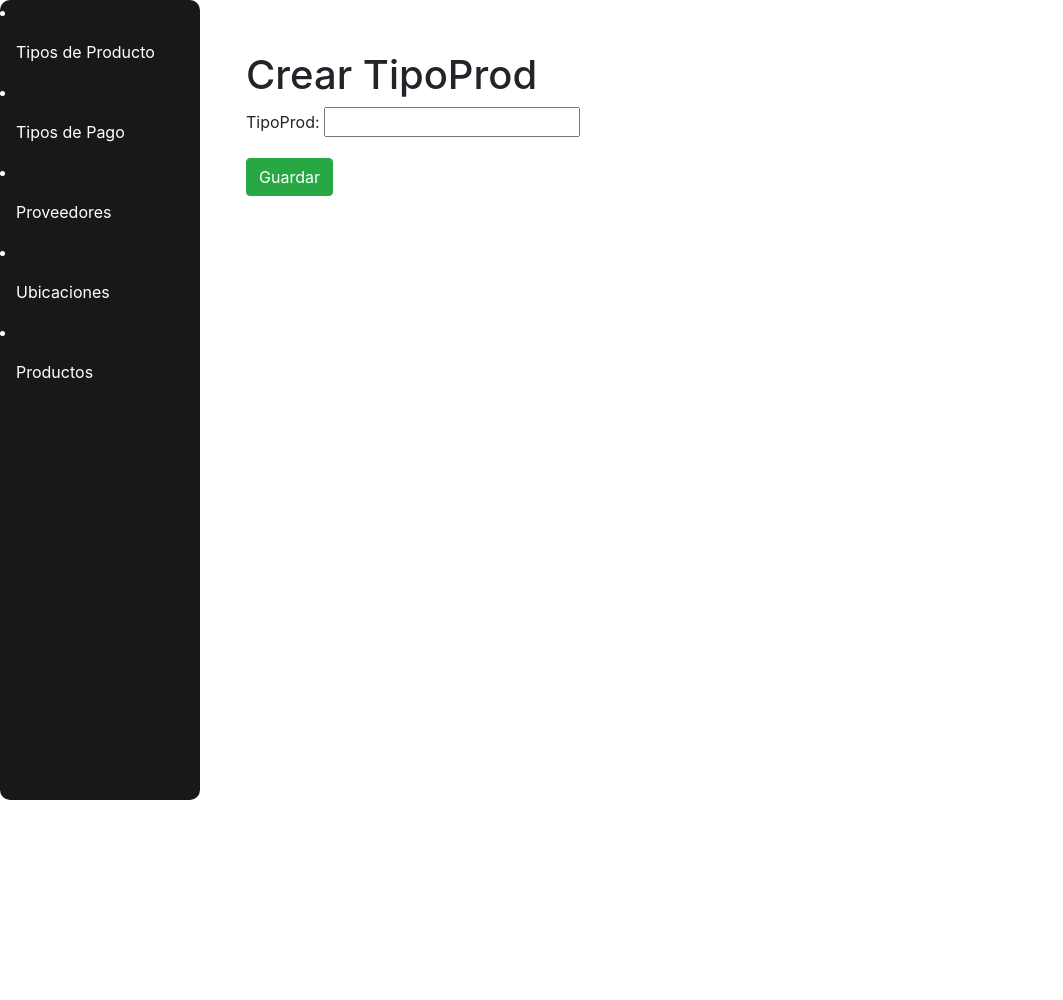
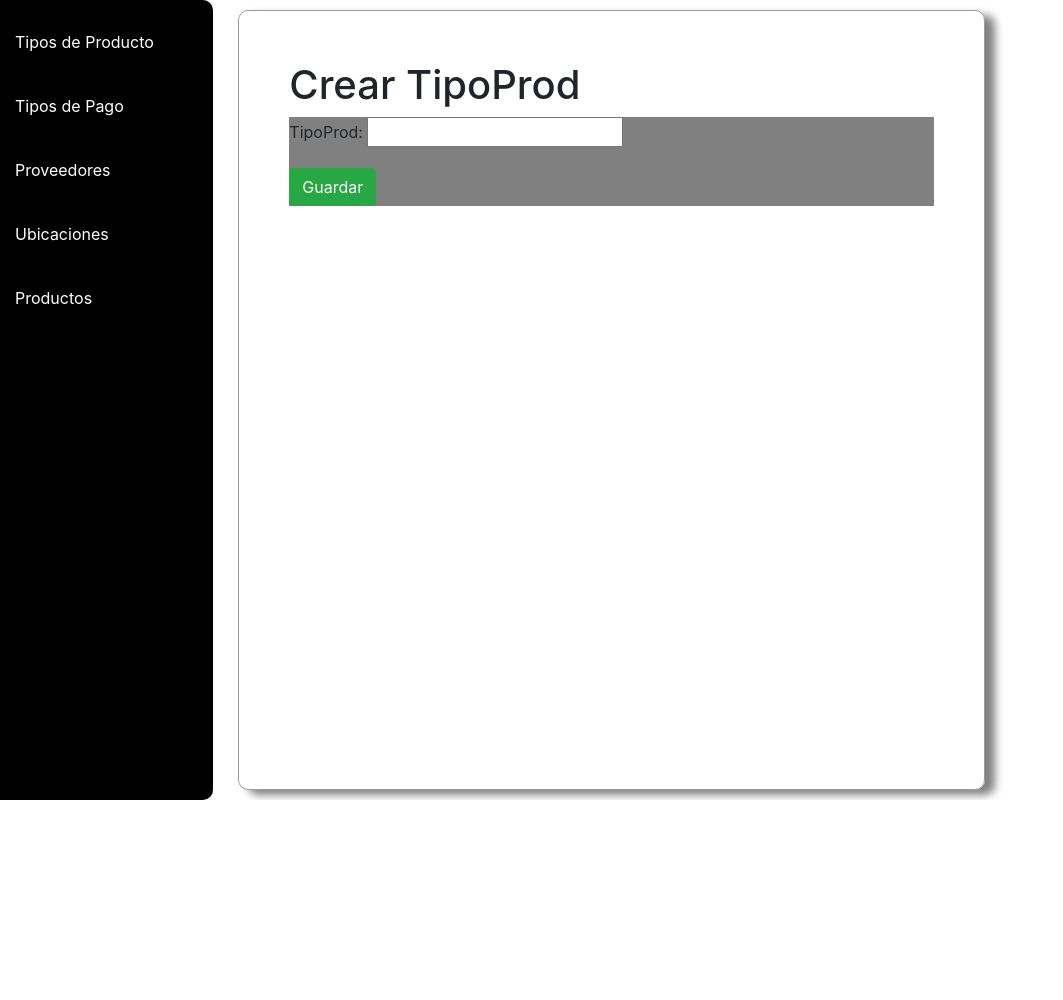
Before and after one commit to GersonRess/inv, a Django app: page /core/tipoprod/new/ in a window 1280 px wide. Shown: the whole page, without its empty margins (0-1063 px from the left). After the commit the page ends 800 px from the top, so only its background shows below. Run offline with Django 5.2, Linux system fonts and the light colour scheme; some libraries are stand-ins or nearby versions.

Commit message:
modifcacion estilos CRUD

```diff
--- /dev/null
+++ b/inventario/core/static/css/styles.css
@@ -0,0 +1,114 @@
+/* The side navigation menu */
+/*.sidebar {
+    margin: 0 10px 0 0;
+    padding: 5px;
+    width: 200px;
+    background-color: #000000e7;
+    position: fixed;
+    height: 100%;
+    overflow: auto;
+    color: white;
+    border-radius: 0 10px 10px 0;
+}
+
+/* Sidebar links
+.sidebar a {
+    display: block;
+    color: black;
+    padding: 16px;
+    text-decoration: none;
+    color: white;
+}
+
+/* Active/current link
+.sidebar a.active {
+    background-color: #04AA6D;
+    color: white;
+}
+
+/* Links on mouse-over
+.sidebar a:hover:not(.active) {
+    background-color: #555;
+    color: white;
+}
+
+/* Page content. The value of the margin-left property should match the value of the sidebar's width property
+div.content {
+    margin-left: 230px;
+
+    padding: 1px 16px;
+    height: 1000px;
+}
+main{
+    margin-top: 50px;
+}
+/* On screens that are less than 700px wide, make the sidebar into a topbar */
+/*@media screen and (max-width: 700px) {
+    .sidebar {
+        width: 100%;
+        height: auto;
+        position: relative;
+    }
+
+    .sidebar a {
+        float: left;
+    }
+
+    div.content {
+        margin-left: 0;
+    }
+}
+
+/* On screens that are less than 400px, display the bar vertically, instead of horizontally */
+/*@media screen and (max-width: 400px) {
+    .sidebar a {
+        text-align: center;
+        float: none;
+    }
+}
+
+@media screen and (max-width: 400px) {
+    .sidebar a {
+        text-align: center;
+        float: none;
+    }
+}
+@media screen and (max-width: 400px) {
+    .sidebar a {
+        text-align: center;
+        float: none;
+    }
+}
+
+*/
+
+/*Creador producto*/
+#producto{
+    border-radius: 10px;
+    border: 1px solid rgb(155, 155, 155);
+    box-shadow: 10px 5px 8px  grey;
+    margin:  10px 5px;
+    padding: 50px;
+}
+
+#producto > main > form{
+    background-color: grey;
+}
+
+#aside{
+    background-color: black;
+    border-radius: 0 10px 10px 0;
+    height: 100vh;
+    margin: 0 20px 0 0;
+}
+
+#aside li{
+    list-style: none;
+    margin: 20px 0;
+    padding: 10px 0;
+
+}
+#aside li a{
+    color: white;
+
+}
--- a/inventario/core/templates/core/base_crud_dynamic.html
+++ b/inventario/core/templates/core/base_crud_dynamic.html
@@ -1,11 +1,15 @@
 <!DOCTYPE html>
+{% load static %}
 <html lang="en">
 
 <head>
     <meta charset="UTF-8">
     <title>{% block title %}{% endblock %}</title>
     <link rel="stylesheet" href="https://stackpath.bootstrapcdn.com/bootstrap/4.5.2/css/bootstrap.min.css">
-    <style>
+    <!--CSS-->
+    <link rel="stylesheet" href="{% static 'css/styles.css' %}">
+
+   <!-- <style>
         /* The side navigation menu */
         .sidebar {
             margin: 0;
@@ -74,24 +78,42 @@
                 float: none;
             }
         }
-    </style>
+    </style>  -->
 
 </head>
 
 <body>
-    <div class="sidebar">
+    <div class="container-fluid">
+
+        <div class="row d-flex">
+
+           <div class="col-sm-3 col-md-2 col-lg-2 " id="aside">
+
+
+
                 <li><a href="{% url 'tipoprod_list' %}">Tipos de Producto</a></li>
                 <li><a href="{% url 'tipopago_list' %}">Tipos de Pago</a></li>
                 <li><a href="{% url 'proveedor_list' %}">Proveedores</a></li>
                 <li><a href="{% url 'ubicacion_list' %}">Ubicaciones</a></li>
                 <li><a href="{% url 'producto_list' %}">Productos</a></li>
+
             </div>
-    <div class="content">
+
+
+            <div class="content col-sm-8 col-md-9 col-lg-7" id="producto">
                 <main>
+
                     {% block content %}
+
                     {% endblock %}
+
                 </main>
             </div>
+
+        </div>
+
+    </div>
+
 </body>
 
 
--- a/inventario/core/templates/core/create_update_form.html
+++ b/inventario/core/templates/core/create_update_form.html
@@ -1,12 +1,46 @@
+<!DOCTYPE html>
+<html lang="en">
+<head>
+    <meta charset="UTF-8">
+    <meta name="viewport" content="width=device-width, initial-scale=1.0">
+    <title>Crear Producto</title>
+</head>
+<body>
+
     {% extends 'base_crud_dynamic.html' %}
+    <div class="container-fluid" >
 
+        <div class="row">
+
+            <div class="col-lg-3" id="producto">
                 {% block title %}{% if action == 'create' %}Crear {% else %}Editar {% endif %} {{ model_name }}{% endblock %}
+            </div>
+
+            <div class="col-lg-9">
 
                 {% block content %}
+
                     <h1>{% if action == 'create' %}Crear {% else %}Editar {% endif %} {{ model_name }}</h1>
+
                     <form method="post">
                         {% csrf_token %}
                         {{ form.as_p }}
                         <button type="submit" class="btn btn-success">Guardar</button>
                     </form>
                 {% endblock %}
+
+            </div>
+        </div>
+
+
+    </div>
+
+
+
+
+
+
+
+
+</body>
+</html>
```
Lines whose indentation alone changed are shown as unchanged.
